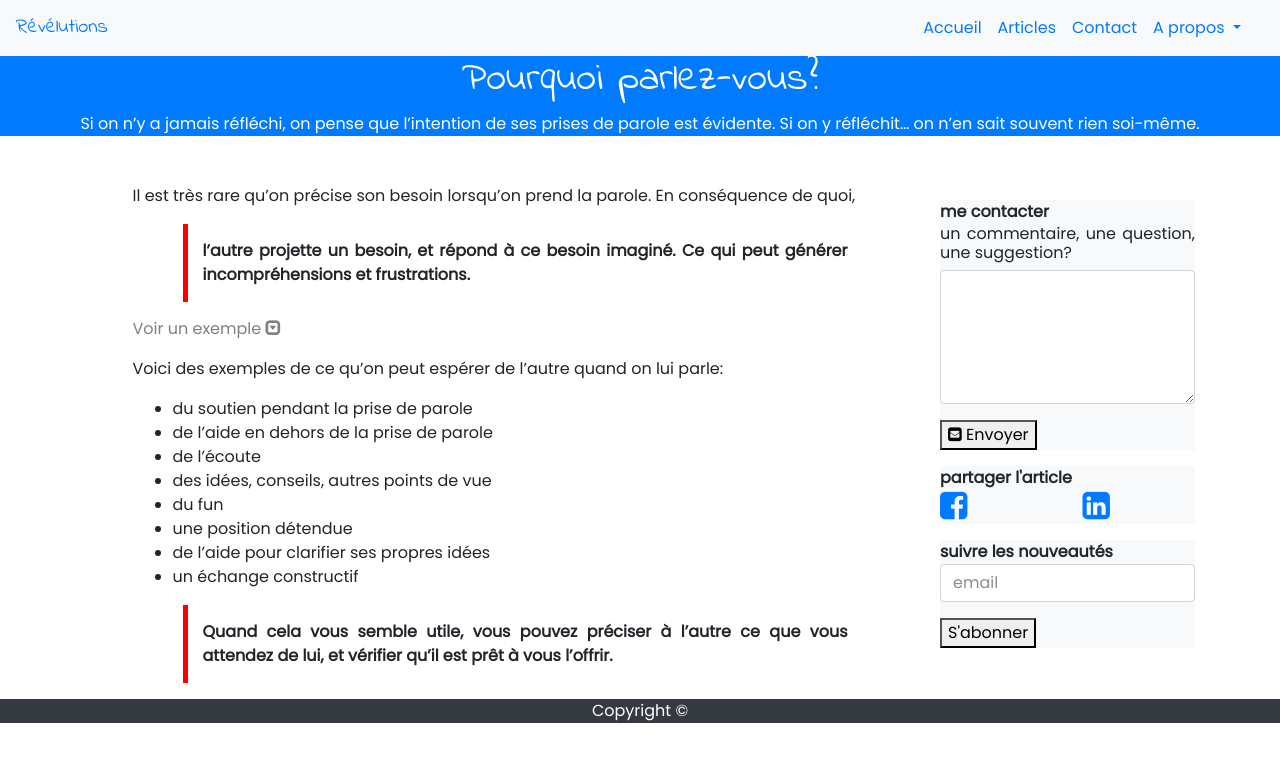
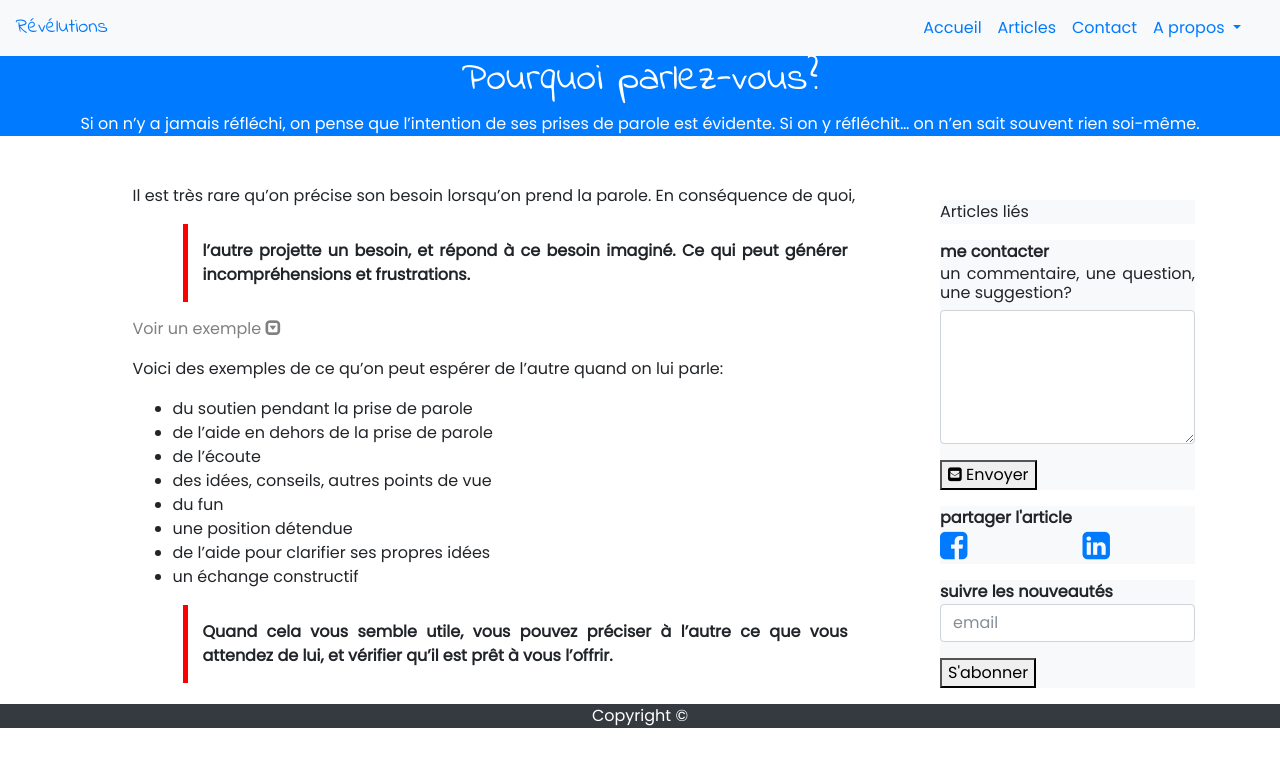
Before and after one commit to OrgaEvolutions/Nathoup.github.io, a Jekyll site: the page built from articles/prise_parole.html, in a window 1280 px wide. Shown: the top 767 px of the page. Built offline with Jekyll 4.4.1, drawn with Linux system fonts in a browser that asks for light colours; nearby versions of some CDN libraries; some web fonts are replaced.

Commit message:
Update article.html

```diff
--- a/_layouts/article.html
+++ b/_layouts/article.html
@@ -9,6 +9,13 @@ layout: default
        </div>
 
      <div class = "col-md-offset-1 col-md-3">
+	   <p><div class="bg-light">
+	     Articles liés
+	     {% for reco in site.data.recos_articles %}{% if reco.article_ini==page.url %}
+	     	{{reco.articles_reco}}
+	     {% endif%}{% endfor %}
+           </div></p>
+
            <p><div class="bg-light">
             <div class="row"><div class="col-12"><b>me contacter</b></div></div>
              <div class="row"><div class="col-12">
```
